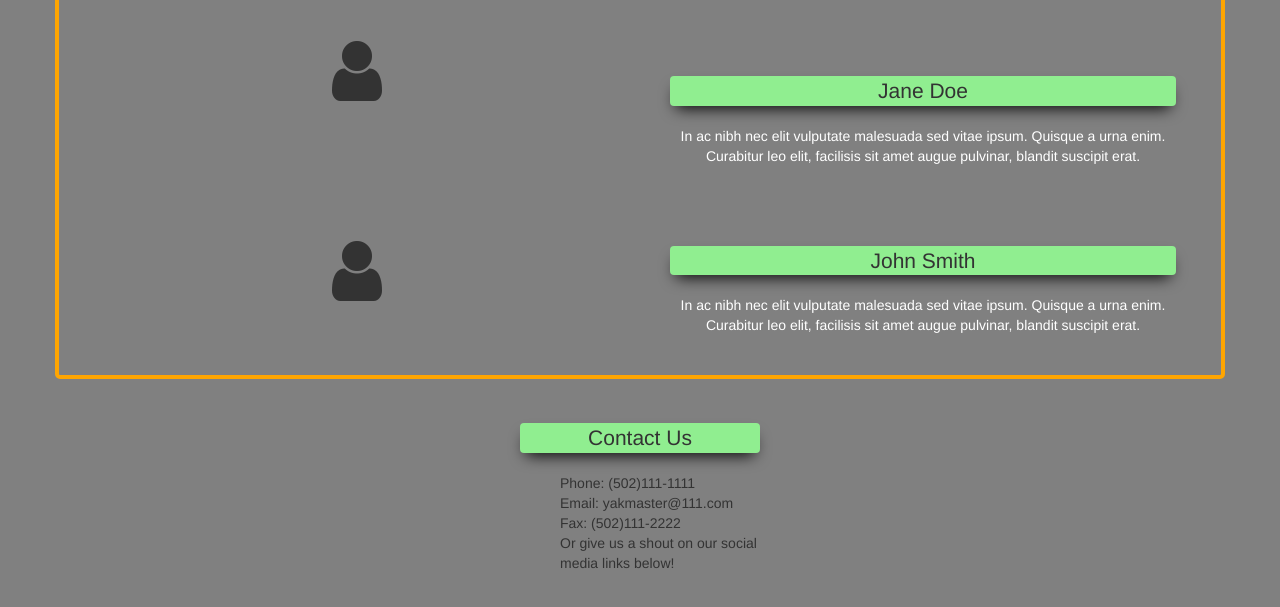
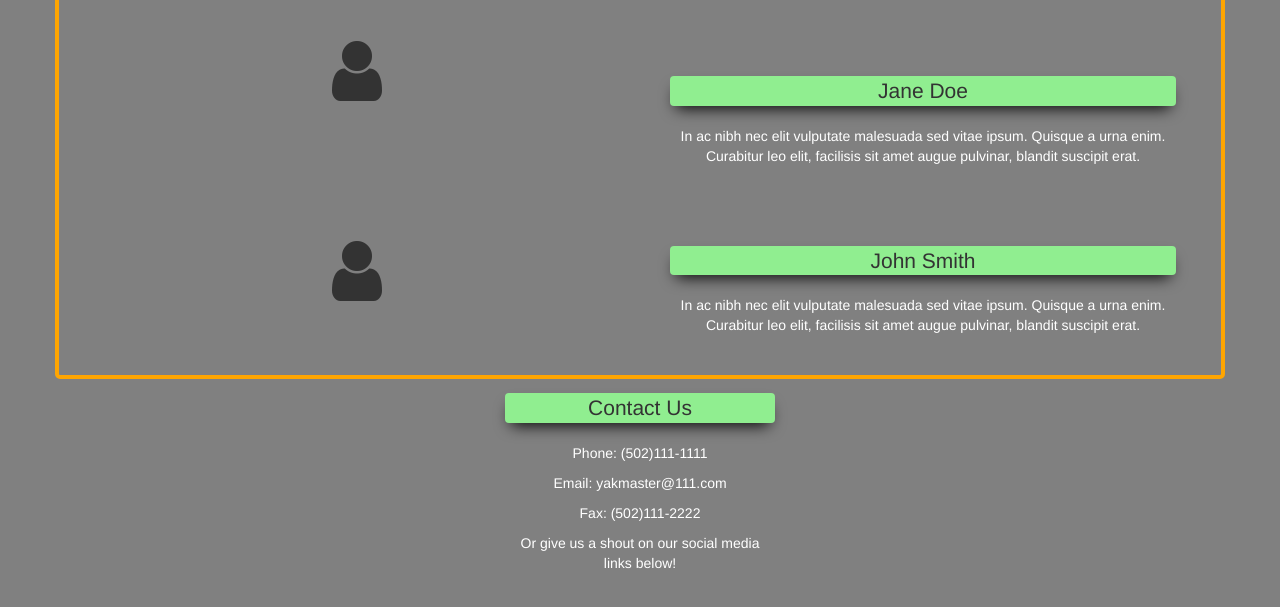
Before and after one commit to PierceX/Code-Louisville-Project, a plain HTML site: page contact.html in a window 1280 px wide. Shown: the part 842-1449 px from the top of the page. Drawn offline with nearby package versions, Linux system fonts and the light colour scheme.

Commit message:
css changes, unessasary code
removed some classes that were not needed. taken from the contact info
container.

```diff
--- a/contact.html
+++ b/contact.html
@@ -107,16 +107,14 @@
         </div>
         </div> <!-- end team member container -->
         <!-- Contact Info Container -->
-        <div class="container contacthead contactinfo">
+        <div class="container contacthead">
             <div class="row">
                 <div class="col-md-12">
                     <h1 class="lead alphaAlpha">Contact Us</h1>
-                        <ol>
-                            <li>Phone: (502)111-1111</li>
-                            <li>Email: yakmaster@111.com</li>
-                            <li>Fax: (502)111-2222</li>
-                            <li>Or give us a shout on our social media links below!</li>
-                        </ol>
+                    <p>Phone: (502)111-1111</p>
+                    <p>Email: yakmaster@111.com</p>
+                    <p>Fax: (502)111-2222</p>
+                    <p>Or give us a shout on our social media links below!</p>
                 </div>
             </div>
         </div>
--- a/css/mystyles.css
+++ b/css/mystyles.css
@@ -191,16 +191,11 @@ p {
 .contacthead {
     width: 300px;
     padding-bottom: 40px;
+    padding-top: 30px;
 
 }
 
-li {
-    list-style: none;
-    text-align: left;
-}
-
 .contactinfo {
-    padding: 30px
 }
 
 .teamMember {
```
